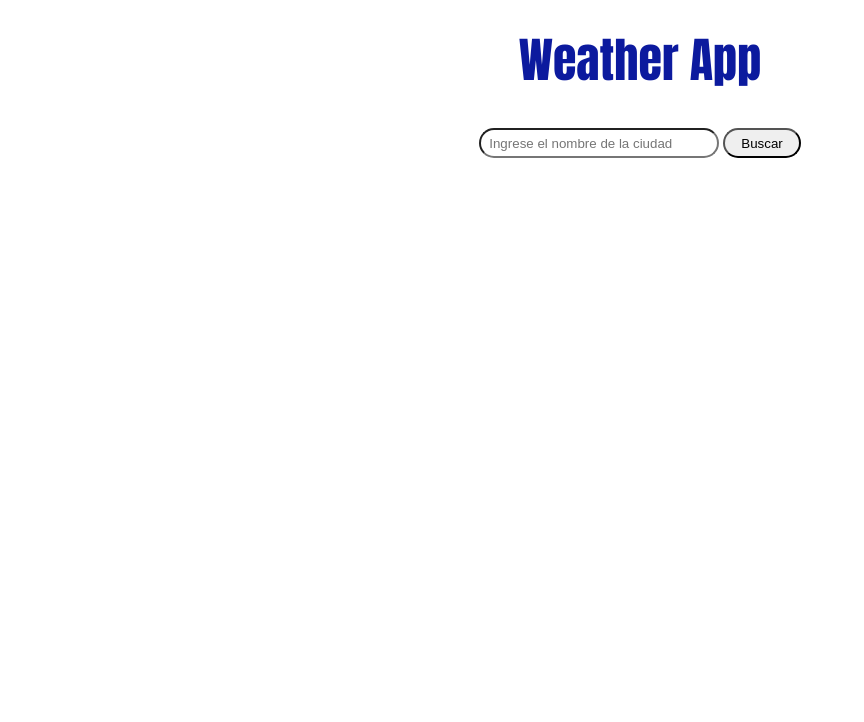
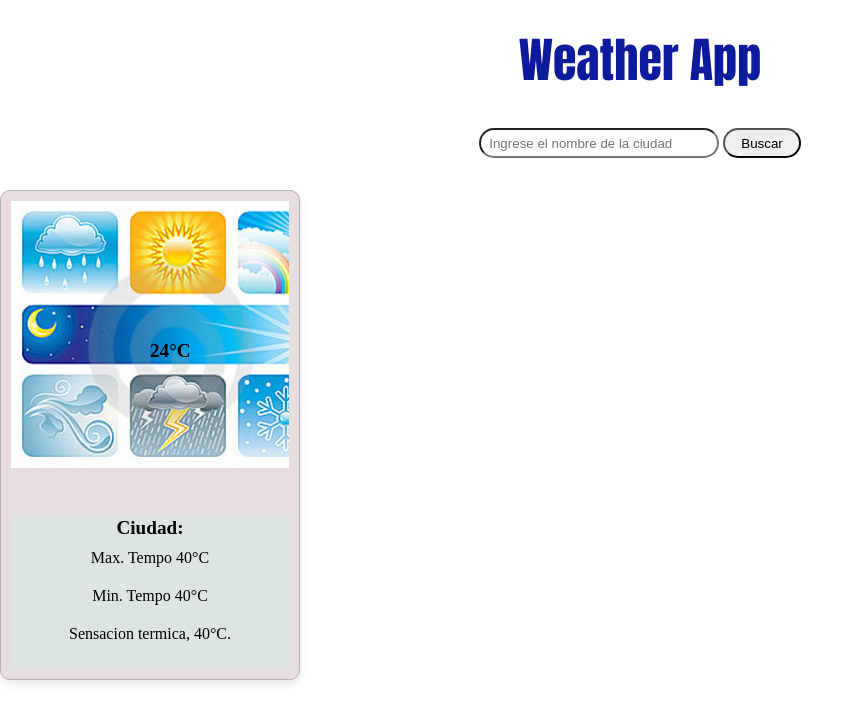
Before and after one commit to JeanM-Pro/git-practica, a plain HTML site: page index.html in a window 1280 px wide. Shown: the whole page, without its empty margins (0-864 px from the left). Drawn offline with Linux system fonts and the light colour scheme.

Commit message:
initial commit

```diff
--- a/index.html
+++ b/index.html
@@ -15,8 +15,22 @@
         <button type="submit">Buscar</button>
       </form>
     </div>
+
     <div class="tarjetas-container">
-      <!-- AQUI VAS A DISENAR LAS TARJETAS  -->
+      <div class="imagen"><span class="valor">24°C</span>
+     </div>
+
+      <div class="card" style="width: 18rem;" >
+
+        <div class="card-body">
+          <h5 class="card-title">Ciudad:</h5>
+          <p class="card-text">Max. Tempo 40°C</p>
+          <p class="card-text">Min. Tempo 40°C</p>
+          <p class="card-text">Sensacion termica, 40°C.</p>
+
+        </div>
+      </div>
+
     </div>
   </body>
 </html>
--- a/styles.css
+++ b/styles.css
@@ -41,3 +41,49 @@ h1 {
   display: flex;
   flex-wrap: wrap;
 }
+
+/*Card */
+
+
+.tarjetas-container{
+  width: 300px;
+  border: 1px solid #b8b0b0;
+  border-radius: 10px;
+  padding: 10px;
+  box-shadow: 0 4px 8px rgba(0, 0, 0, 0.1);
+  background-color: #e6dede;
+  display: flex;
+  justify-content: center;
+  align-items: center;
+  height: 100hv;
+}
+.valor{
+  font-weight: bold;
+  font-size: larger;
+
+
+}
+
+div .imagen {
+  background-image: url('imagenes/clima.jpg');
+  padding: 50%;
+  background-repeat:space;
+  width: 100%;
+  height: 100hv;
+ }
+
+ h5{
+  font-size: larger;
+ }
+
+.card-body{
+  align-items: center;
+  text-align: center;
+  background-color: rgb(220, 228, 228);
+  padding-bottom: 16px;
+  margin-top: 16px;
+}
+
+p{
+  padding: 10px;
+}
```
Also changed, not shown: imagenes/clima.jpg (added), 1 other file.
